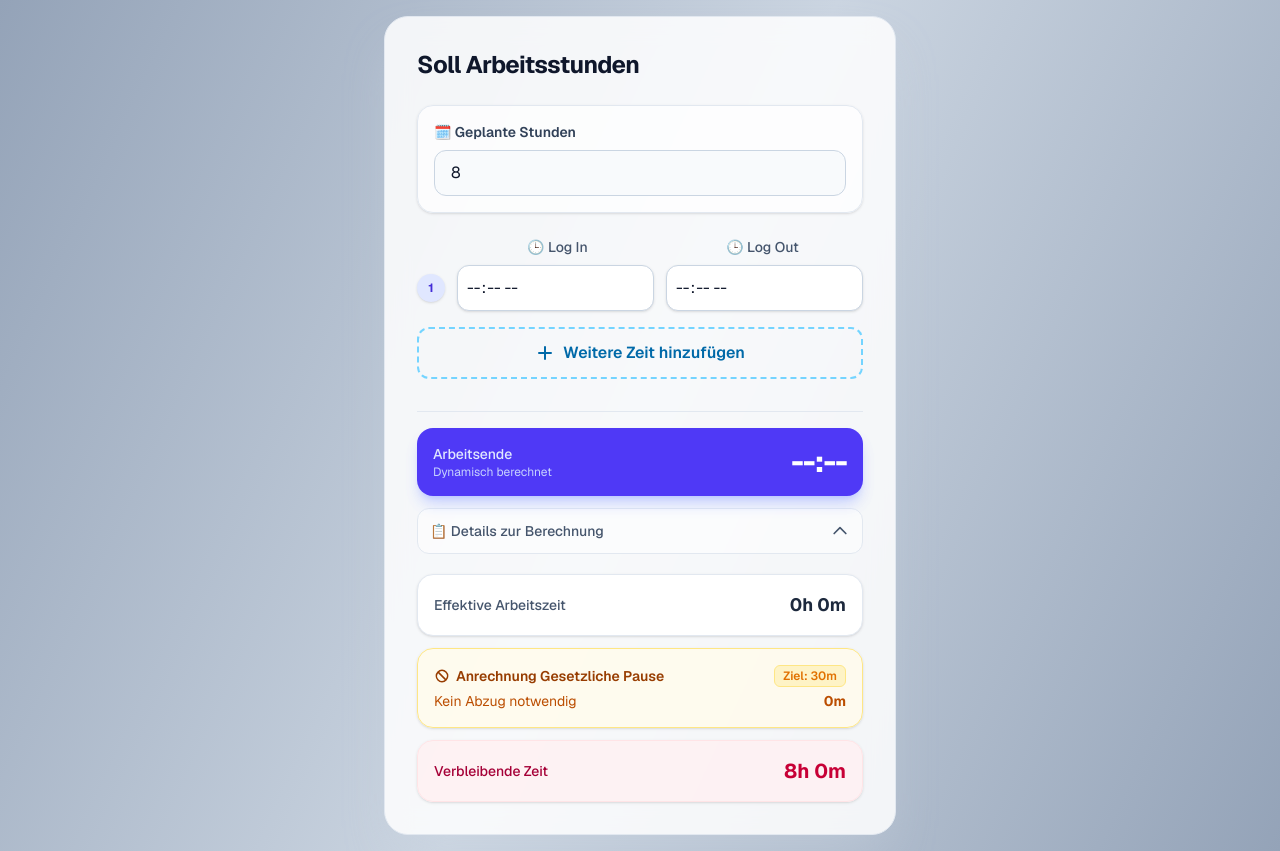
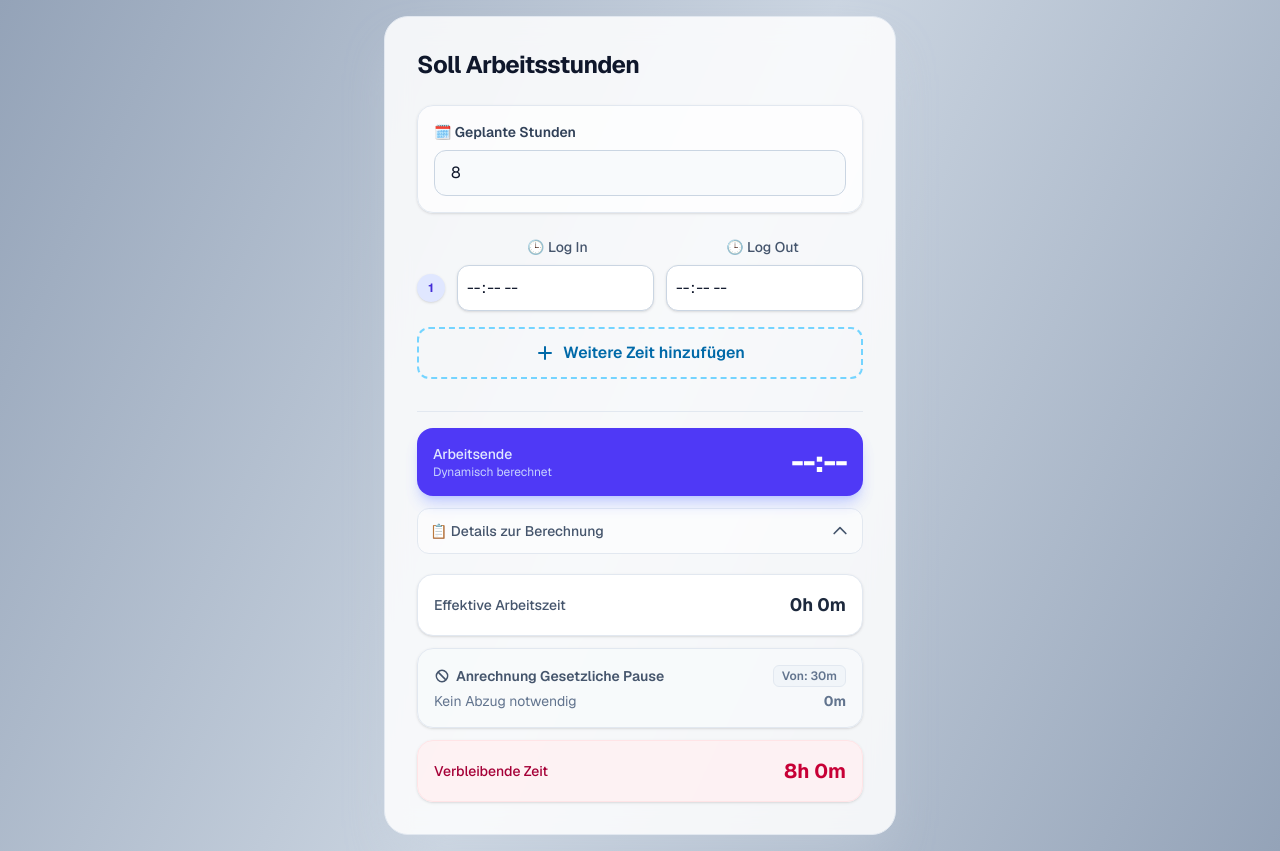
Before and after one commit to pa2si/arbeitsstunden, a Next.js app: page / in a window 1280 px wide. Both pictures are taken after a click on the button "📋 Details zur Berechnung". Built offline with nearby package versions, Linux system fonts and the light colour scheme.

Commit message:
conditional greyed out Pause Interface

```diff
--- a/app/page.tsx
+++ b/app/page.tsx
@@ -282,9 +282,6 @@ export default function WorkTimeCalculator() {
   const breakBreakdown = [];
   let accountedBreak = 0;
 
-  // Iterate through the timeline:
-  // 1. Check for Auto deductions in the current block
-  // 2. Check for Manual gap AFTER the current block
   for (let i = 0; i < validBlocks.length; i++) {
     const blockIndex = i + 1;
     const remainingBreakNeeded = Math.max(
@@ -319,6 +316,8 @@ export default function WorkTimeCalculator() {
       }
     }
   }
+
+  const hasActivePause = breakBreakdown.length > 0;
 
   return (
     <div className='min-h-dvh bg-[linear-gradient(115deg,#94a3b8_0%,#cbd5e1_50%,#94a3b8_100%)] flex items-center justify-center p-4 font-sans text-slate-900'>
@@ -603,9 +602,13 @@ export default function WorkTimeCalculator() {
                   </div>
                 )}
 
-                {/* 3. Gesetzliche Pausen (Anrechnung) - Maps out exactly how 30m/45m was fulfilled */}
-                <div className='bg-amber-50/80 border border-amber-200 p-4 rounded-2xl shadow-sm space-y-3'>
-                  <div className='flex items-center justify-between text-sm font-semibold text-amber-800 mb-1'>
+                {/* 3. Gesetzliche Pausen (Anrechnung) - Now dynamically styled! */}
+                <div
+                  className={`p-4 rounded-2xl border shadow-sm space-y-3 ${hasActivePause ? 'bg-amber-50/80 border-amber-200' : 'bg-slate-50/80 border-slate-200'}`}
+                >
+                  <div
+                    className={`flex items-center justify-between text-sm font-semibold mb-1 ${hasActivePause ? 'text-amber-800' : 'text-slate-600'}`}
+                  >
                     <div className='flex items-center'>
                       <svg
                         xmlns='http://www.w3.org/2000/svg'
@@ -622,8 +625,10 @@ export default function WorkTimeCalculator() {
                       Anrechnung Gesetzliche Pause
                     </div>
                     {expectedLegalBreak > 0 && (
-                      <span className='text-xs text-amber-600 bg-amber-100 px-2 py-0.5 rounded-md border border-amber-200'>
-                        Ziel: {expectedLegalBreak}m
+                      <span
+                        className={`text-xs px-2 py-0.5 rounded-md border ${hasActivePause ? 'text-amber-600 bg-amber-100 border-amber-200' : 'text-slate-500 bg-slate-100 border-slate-200'}`}
+                      >
+                        Von: {expectedLegalBreak}m
                       </span>
                     )}
                   </div>
@@ -653,10 +658,10 @@ export default function WorkTimeCalculator() {
 
                   {breakBreakdown.length === 0 && (
                     <div className='flex justify-between items-center text-sm'>
-                      <span className='text-amber-700'>
+                      <span className='text-slate-500'>
                         Kein Abzug notwendig
                       </span>
-                      <span className='font-bold text-amber-700'>0m</span>
+                      <span className='font-bold text-slate-500'>0m</span>
                     </div>
                   )}
                 </div>
```
